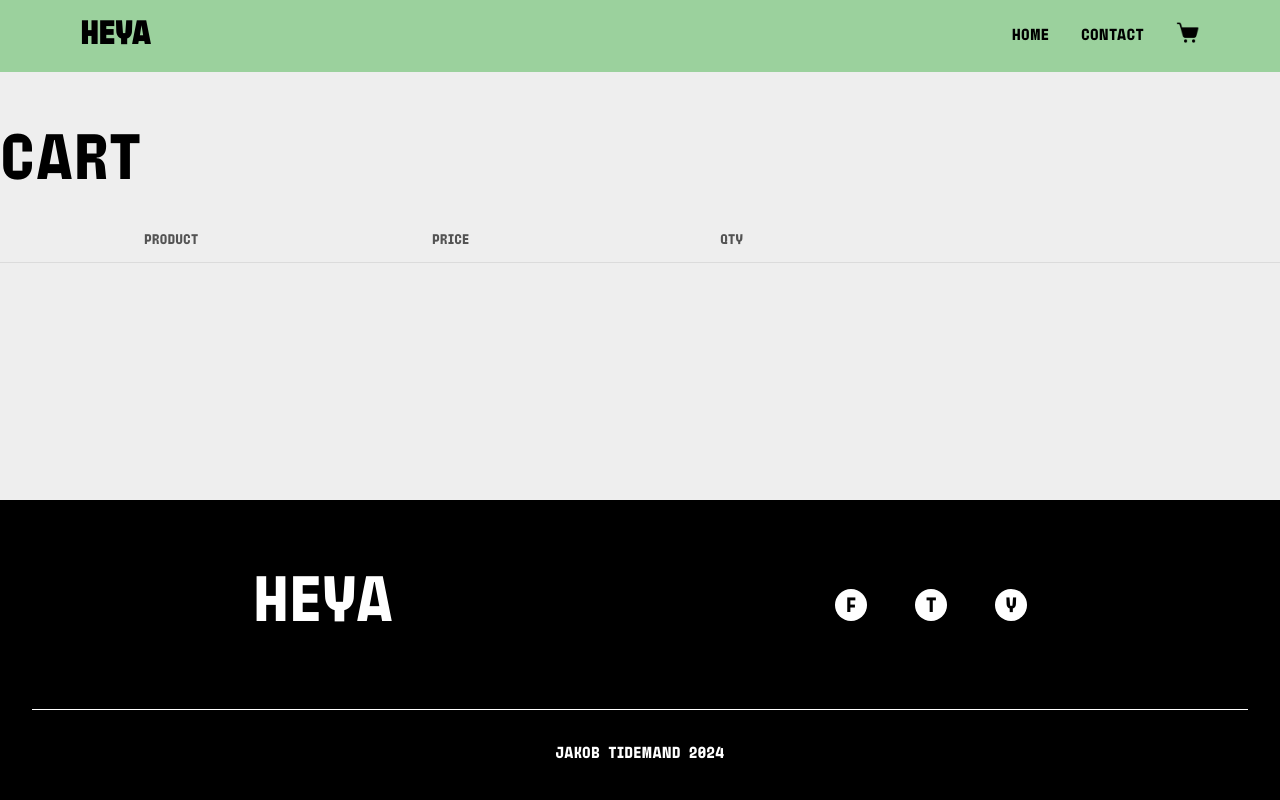
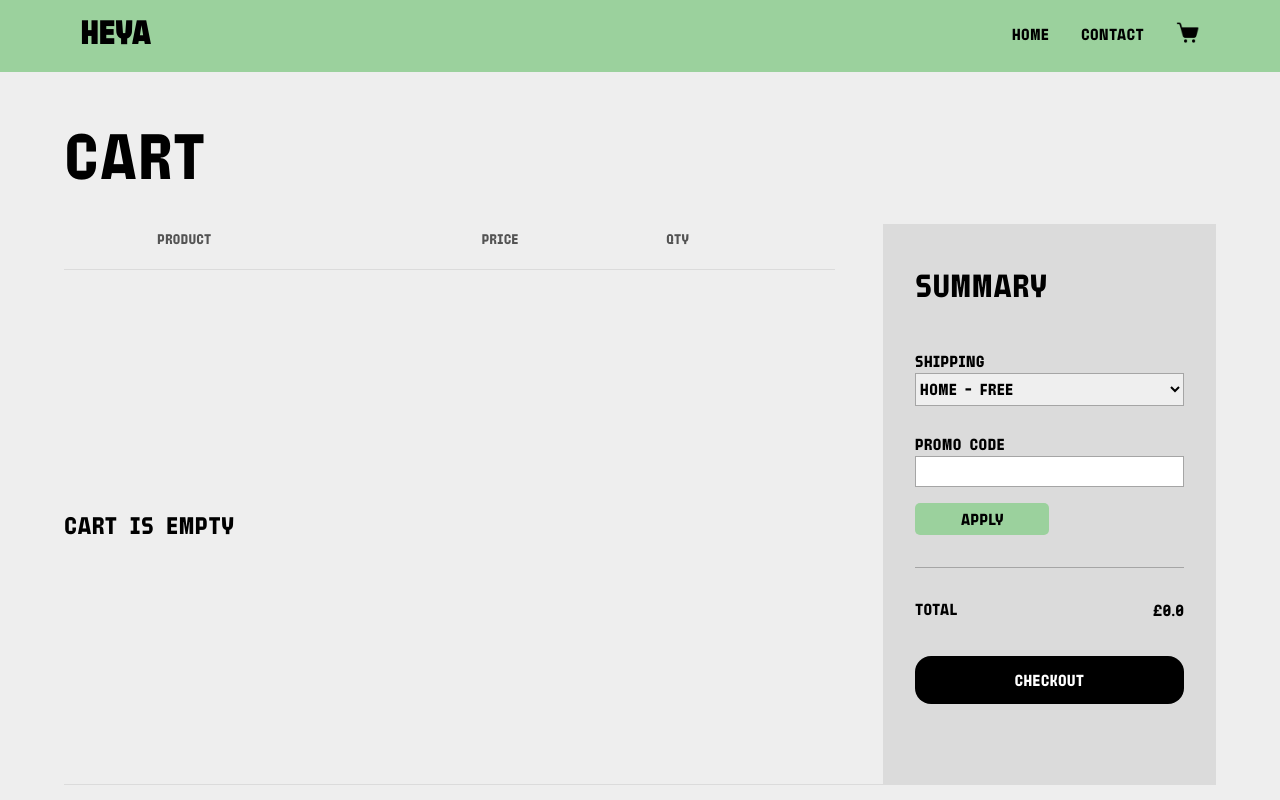
Before and after one commit to jakotide/heya-react-eshop, a React (Vite) app: page /cart in a window 1280 px wide. Shown: the top 800 px of the page. Built offline with nearby package versions, Linux system fonts and the light colour scheme.

Commit message:
Cart functionality

```diff
--- a/src/components/CartItem/CartItem.scss
+++ b/src/components/CartItem/CartItem.scss
@@ -1,12 +1,30 @@
+@use "../../scss/base/globals" as globals;
+
 .cart__item {
     display: grid;
-    grid-template-columns: 10% 1fr 1fr 1fr 1fr;
+    grid-template-columns: 10% 40% 1fr 1fr;
     grid-template-rows: 100px;
     gap: 1rem;
     height: 100%;
     max-height: 100px;
     margin-bottom: 2rem;
     align-items: center;
+
+    .cart__product__details {
+        display: flex;
+        flex-direction: column;
+        gap: 1.25rem;
+        align-items: flex-start;
+
+        div {
+            font-size: 1.25rem;
+        }
+
+        button {
+            color: #868686;
+            font-size: 13px;
+        }
+    }
 
     img {
         height: 100%;
@@ -17,4 +35,18 @@
     button {
         border: none;
     }
+
+    .qty__button__container {
+        display: flex;
+        gap: 1rem;
+
+        span {
+            border:  1px solid rgb(197, 193, 193);
+            padding: 0.3rem 0.8rem 0.2rem;
+        }
+
+        button {
+            font-size: 1.2rem;
+        }
+    }
 }
--- a/src/components/CartItem/index.jsx
+++ b/src/components/CartItem/index.jsx
@@ -1,35 +1,18 @@
 import "./CartItem.scss";
-// import { useCartStore } from "../../store/useCartStore";
 
-// export const CartItem = ({ name, price, img, id }) => {
-//     const removeFromCart = useCartStore(state => state.removeFromCart)
-//     const handleRemove = () => {
-//         removeFromCart(id);
-//     }
-
-//     return (
-//         <div className="cart__item">
-//             <img src={img} alt={name} />
-//             <div>{name}</div>
-//             <div>{price}</div>
-//             <button onClick={handleRemove}>X</button>
-//         </div>
-//     )
-// }import React from "react";
 import React from "react";
 import { useCartStore } from "../../store/useCartStore";
 
 export const CartItem = ({ name, price, img, id }) => {
-  const { cart, incrementQuantity, decrementQuantity, removeFromCart } = useCartStore(
-    (state) => ({
+  const { cart, incrementQuantity, decrementQuantity, removeFromCart } =
+    useCartStore((state) => ({
       cart: state.cart,
       incrementQuantity: state.incrementQuantity,
       decrementQuantity: state.decrementQuantity,
       removeFromCart: state.removeFromCart,
-    })
-  );
+    }));
 
-  const cartItem = cart.find(item => item.id === id);
+  const cartItem = cart.find((item) => item.id === id);
   const quantity = cartItem ? cartItem.quantity : 0;
 
   const handleIncrement = () => {
@@ -47,15 +30,17 @@ export const CartItem = ({ name, price, img, id }) => {
   return (
     <div className="cart__item">
       <img src={img} alt={name} />
-      <div>{name}</div>
-      <div>${(price * quantity).toFixed(2)}</div>
-      <div>
+      <div className="cart__product__details">
+        <div>{name}</div>
+        <button onClick={handleRemove}>Remove</button>
+      </div>
+
+      <div>£{(price * quantity).toFixed(2)}</div>
+      <div className="qty__button__container">
+        <button onClick={handleDecrement}>-</button>
+        <span>{quantity}</span>
         <button onClick={handleIncrement}>+</button>
-        <span>{quantity}</span>
-        <button onClick={handleDecrement}>-</button>
       </div>
-      {/* <div>Total: ${(price * quantity).toFixed(2)}</div> */}
-      <button onClick={handleRemove}>Remove</button>
     </div>
   );
 };
--- a/src/pages/Cart/Cart.scss
+++ b/src/pages/Cart/Cart.scss
@@ -1,3 +1,5 @@
+@use "../../scss/base/globals" as globals;
+
 .cart__page__container {
   display: flex;
   flex-direction: column;
@@ -11,20 +13,104 @@
     margin-bottom: 2rem;
   }
 
+  .empty {
+    font-size: 1.5rem;
+    padding-top: 14rem;
+  }
+
+  .cart__content__container {
+    display: flex;
+    gap: 3rem;
+    position: relative;
+    margin: 0 4rem;
+    border-bottom: 1px solid #dbdbdb;
+
+    .left__container {
+      width: 70%;
       .cart__item__titles {
         display: grid;
-        grid-template-columns: 10% 1fr 1fr 1fr 1fr;
-        grid-template-rows: 2rem;
+        grid-template-columns: 10% 40% 1fr 1fr;
+        grid-template-rows: 3rem;
         gap: 1rem;
         height: 100%;
-        max-height: 100px;
-        border-bottom: 1px solid #DBDBDB;
-        margin-bottom: 2rem;
+        max-height: 40px;
+        border-bottom: 1px solid #dbdbdb;
+        margin-bottom: 1rem;
         color: rgb(83, 83, 83);
         font-size: 14px;
+      }
+    }
+    .total__container {
+      margin-top: 6rem;
+      background-color: globals.$secondary;
+      width: 30%;
+      position: sticky;
+      top: 10rem;
+      right: 0;
+      height: 35rem;
+      display: flex;
+      flex-direction: column;
+      gap: 1rem;
+      padding: 3rem 2rem;
 
-        :first-child {
-            opacity: 0;
+      h2 {
+        margin-bottom: 2rem;
+        font-size: 2rem;
+      }
+
+      select {
+        padding: 0.5rem 0rem 0.35rem;
+        margin-bottom: 1rem;
+      }
+
+      input,
+      select {
+        border: 1px solid #a5a5a5;
+        width: 100%;
+      }
+
+      input {
+        padding: 0.35rem;
+        margin-bottom: 1rem;
+      }
+
+      .apply__btn {
+        display: flex;
+        justify-content: center;
+        align-items: center;
+        width: 50%;
+        height: 2rem;
+        border-radius: 5px;
+        margin-bottom: 1rem;
+      }
+
+      .total__price {
+        display: flex;
+        justify-content: space-between;
+        align-items: center;
+        padding: 2rem 0 1rem;
+        border-top: #a5a5a5 1px solid;
+      }
+
+      .cart__checkout__btn {
+        width: 100%;
       }
     }
   }
+
+  .clear__cart__container {
+    display: flex;
+    justify-content: space-between;
+    width: 50%;
+    margin: 2rem 4rem;
+
+    a {
+        text-decoration: none;
+    }
+
+    .clear__btn {
+        border: none;
+        cursor: pointer;
+    }
+  }
+}
--- a/src/pages/Cart/index.jsx
+++ b/src/pages/Cart/index.jsx
@@ -1,11 +1,22 @@
 import "./Cart.scss";
 import { CartItem } from "../../components/CartItem";
 import { useCartStore } from "../../store/useCartStore";
+import { Button } from "../../components/ui/Button";
+import { Link } from "react-router-dom";
 
 export const Cart = () => {
-  const { cart } = useCartStore();
+  const { cart, clearCart, getTotalSum } = useCartStore();
+
+  const totalSum = getTotalSum();
+
+  const handleClearCart = () => {
+    clearCart();
+  };
+
   return (
     <div className="cart__page__container">
+      <div className="cart__content__container">
+        <div className="left__container">
           <h1>Cart</h1>
           <div className="cart__item__titles">
             <div></div>
@@ -15,7 +26,10 @@ export const Cart = () => {
             <div></div>
           </div>
           <div>
-        {cart.map((item) => (
+            {cart.length === 0 ? (
+              <div className="empty">Cart is empty</div>
+            ) : (
+              cart.map((item) => (
                 <CartItem
                   id={item.id}
                   key={item.id}
@@ -24,7 +38,49 @@ export const Cart = () => {
                   alt={item.title}
                   price={item.price}
                 />
-        ))}
+              ))
+            )}
+          </div>
+        </div>
+
+        <div className="total__container">
+          <h2>Summary</h2>
+          <div>
+            <h3>Shipping</h3>
+            <select name="" id="">
+              <option value="">Home - Free</option>
+              <option value="">Pickup Point - Free</option>
+            </select>
+          </div>
+
+          <div>
+            <form>
+              <h3>Promo Code</h3>
+              <label htmlFor="promo"></label>
+              <input
+                type="text"
+                id="promo"
+                pattern="apple"
+                title="Promo code is not valid. Please enter 'apple'."
+                required
+              />
+              <Button variant="green" className="apply__btn" type="submit">
+                Apply
+              </Button>
+            </form>
+          </div>
+          <div className="total__price">
+            <h3>Total</h3>
+            <div>£{totalSum.toFixed(1)}</div>
+          </div>
+          <Button variant="black" className="cart__checkout__btn">
+            Checkout
+          </Button>
+        </div>
+      </div>
+      <div className="clear__cart__container">
+        <Link to="/">Continue Shopping</Link>
+        <button className="clear__btn" onClick={handleClearCart}>Clear Cart</button>
       </div>
     </div>
   );
--- a/src/store/useCartStore.jsx
+++ b/src/store/useCartStore.jsx
@@ -1,37 +1,6 @@
 import { create } from "zustand";
 import { persist } from "zustand/middleware";
 
-// export const useCartStore = create(
-//   persist(
-//     (set, get) => ({
-//       cart: JSON.parse(localStorage.getItem("cart")) || [],
-//       addToCart: (product) =>
-//         set((state) => {
-//           const existingItem = state.cart.find(
-//             (item) => item.id === product.id
-//           );
-//           if (existingItem) {
-//             return { cart: state.cart };
-//           }
-//           const updatedCart = [...state.cart, product];
-//           localStorage.setItem("cart", JSON.stringify(updatedCart));
-//           return { cart: updatedCart };
-//         }),
-//       removeFromCart: (productId) => {
-//         set((state) => {
-//           const updatedCart = state.cart.filter(
-//             (item) => item.id !== productId
-//           );
-//           localStorage.setItem("cart", JSON.stringify(updatedCart));
-//           return { cart: updatedCart };
-//         });
-//       },
-//     }),
-//     {
-//       name: "cart-storage",
-//     }
-//   )
-// );
 export const useCartStore = create(
   persist(
     (set, get) => ({
@@ -42,7 +11,6 @@ export const useCartStore = create(
             (item) => item.id === product.id
           );
           if (existingItem) {
-            // Increment quantity of existing item
             existingItem.quantity += 1;
             localStorage.setItem("cart", JSON.stringify(state.cart));
             return { cart: state.cart };
@@ -60,10 +28,19 @@ export const useCartStore = create(
           return { cart: updatedCart };
         });
       },
+      clearCart: () => {
+        set({cart: []});
+      },
+      getTotalSum: () => {
+        const cart = get().cart;
+        return cart.reduce((acc, item) => acc + item.price * item.quantity, 0);
+      },
       incrementQuantity: (productId) => {
         set((state) => {
           const updatedCart = state.cart.map((item) =>
-            item.id === productId ? { ...item, quantity: item.quantity + 1 } : item
+            item.id === productId
+              ? { ...item, quantity: item.quantity + 1 }
+              : item
           );
           localStorage.setItem("cart", JSON.stringify(updatedCart));
           return { cart: updatedCart };
@@ -72,7 +49,9 @@ export const useCartStore = create(
       decrementQuantity: (productId) => {
         set((state) => {
           const updatedCart = state.cart.map((item) =>
-            item.id === productId && item.quantity > 1 ? { ...item, quantity: item.quantity - 1 } : item
+            item.id === productId && item.quantity > 1
+              ? { ...item, quantity: item.quantity - 1 }
+              : item
           );
           localStorage.setItem("cart", JSON.stringify(updatedCart));
           return { cart: updatedCart };
```
Lines whose indentation alone changed are shown as unchanged.
